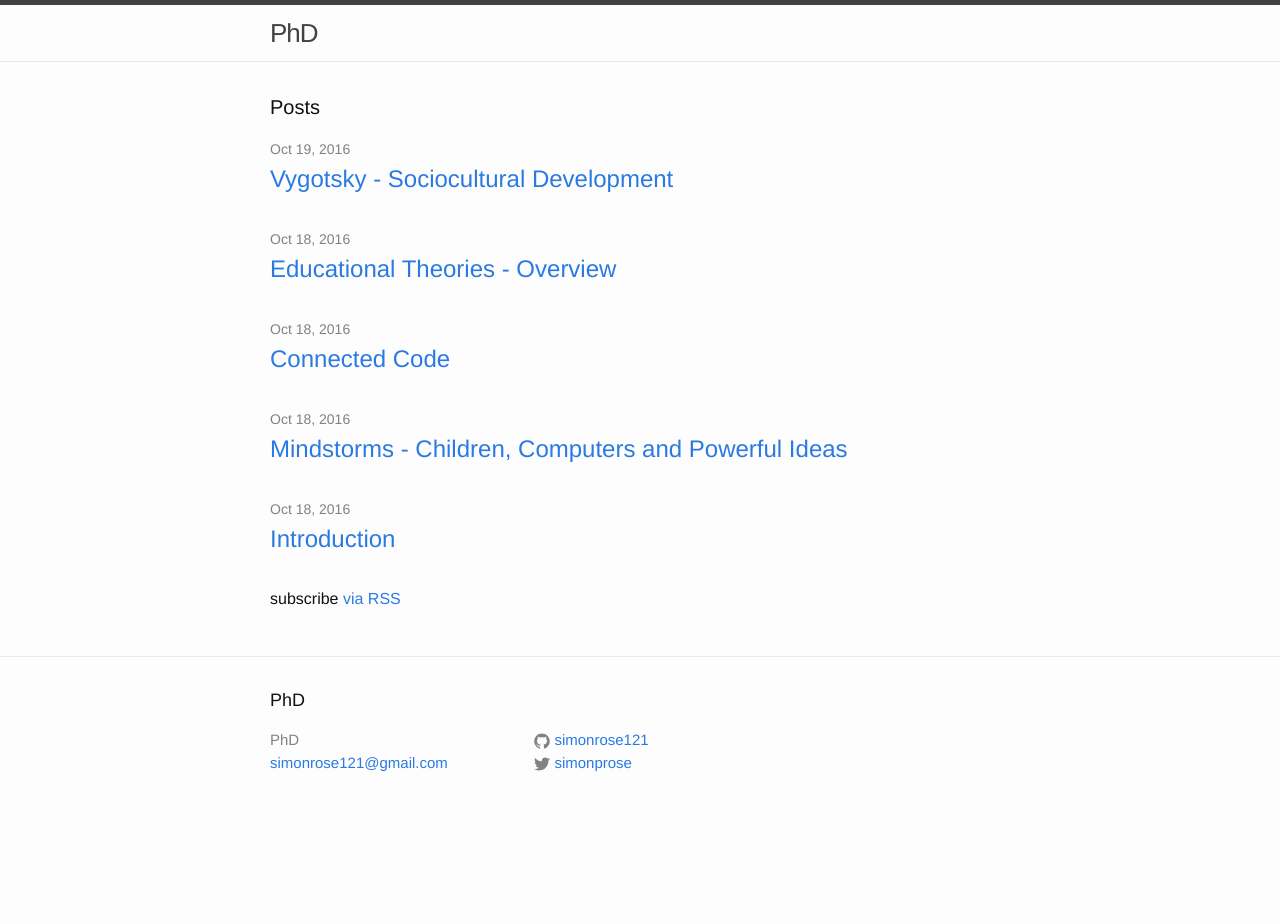
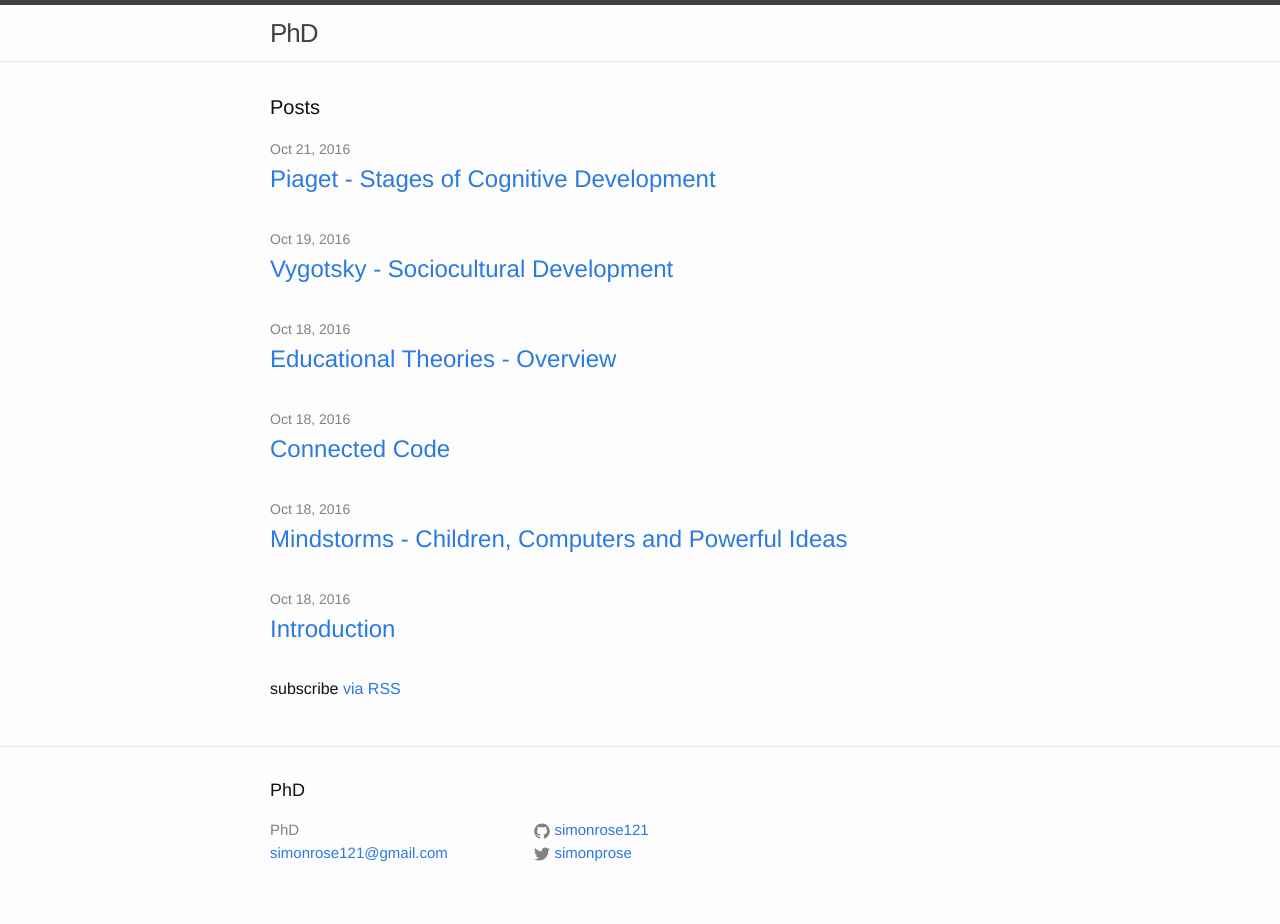
Before and after one commit to simonrose121/phd, a Jekyll site: the page built from index.md, in a window 1280 px wide. Built offline with Jekyll 4.4.1, drawn with Linux system fonts in a browser that asks for light colours; before the commit the page ends 900 px from its top, so only the background shows below that.

Commit message:
Change posts to md files

```diff
--- a/_posts/2016-10-18-educational-theory-outline.markdown
+++ b/_posts/2016-10-18-educational-theory-outline.md
@@ -14,8 +14,8 @@ So here we go, the main men and their theories that will be the topic of future
 - Lev Vygotsky
     - Social cognition
 - Jerome Bruner (and David Wood)
-    - Constructivsm and discovery learning
+    - Scaffolding
 - Jean Paiget
-    - Cognitive development (constructivism)
+    - Stages of cognitive development (constructivism)
 - Seymour Papert
     - Constructionism vs Instructionism
--- /dev/null
+++ b/_posts/2016-10-21-piaget.md
@@ -0,0 +1,6 @@
+---
+layout: post
+title:  "Piaget - Stages of Cognitive Development"
+date:   2016-10-21 12:53:00 +0100
+categories:
+---
```
Also changed, not shown: _posts/2016-10-18-connected-code.md (renamed from _posts/2016-10-18-connected-code.markdown), _posts/2016-10-18-introduction.md (renamed from _posts/2016-10-18-introduction.markdown), _posts/2016-10-18-mindstorms.md (renamed from _posts/2016-10-18-mindstorms.markdown), _posts/2016-10-19-vygotsky.md (renamed from _posts/2016-10-19-vygotsky.markdown).
